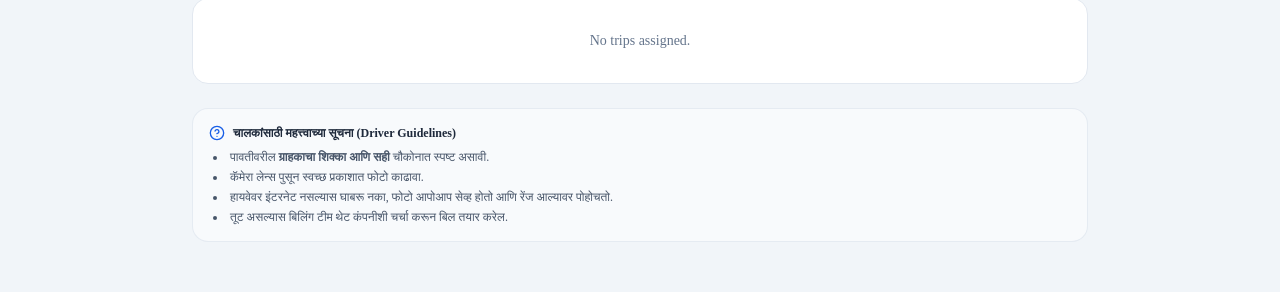
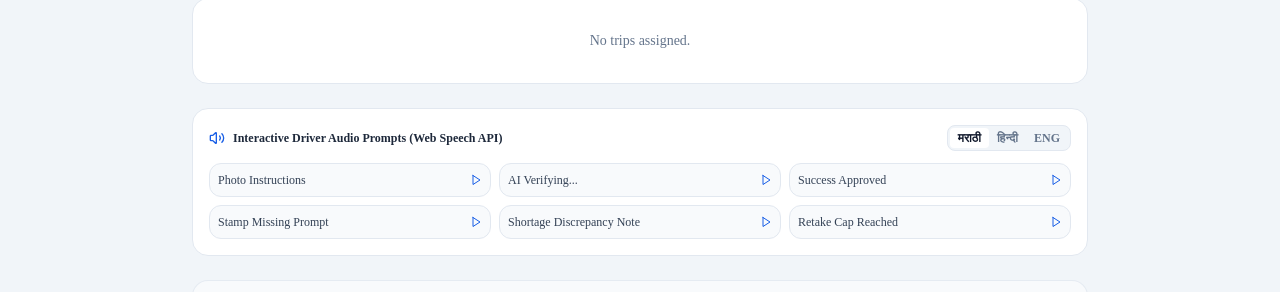
Before and after one commit to rohitt2008/DeliverIQ, a Next.js app: page /driver in a window 1280 px wide. Shown: the part 295-587 px from the top of the page. Built offline with nearby package versions, Linux system fonts and the light colour scheme; no server answers; the database is empty.

Commit message:
add voice prompt tester

```diff
--- a/src/app/driver/page.tsx
+++ b/src/app/driver/page.tsx
@@ -3,6 +3,7 @@
 import React, { useState, useEffect } from 'react';
 import { Truck, AlertCircle, CheckCircle2, ChevronRight, HelpCircle, PhoneCall, Sparkles } from 'lucide-react';
 import DriverCaptureView, { DriverTripData } from '@/components/DriverCaptureView';
+import AudioVoiceTester from '@/components/AudioVoiceTester';
 
 export default function DriverPage() {
   const [trips, setTrips] = useState<DriverTripData[]>([]);
@@ -142,6 +143,9 @@ export default function DriverPage() {
           </div>
         )}
 
+        {/* Audio Voice Tester for Reviewer Demonstration */}
+        <AudioVoiceTester />
+
         {/* Driver Quick Tips Accordion */}
         <div className="bg-slate-50 rounded-2xl p-4 border border-slate-200/80 text-xs text-slate-600 space-y-2">
           <div className="flex items-center gap-2 font-bold text-slate-800">
--- /dev/null
+++ b/src/components/AudioVoiceTester.tsx
@@ -0,0 +1,76 @@
+'use client';
+
+import React, { useState } from 'react';
+import { Volume2, Play, Check } from 'lucide-react';
+import { speakPrompt, VOICE_PROMPTS, VoiceLanguage } from './VoiceGuide';
+
+export default function AudioVoiceTester() {
+  const [lang, setLang] = useState<VoiceLanguage>('mr');
+  const [activeKey, setActiveKey] = useState<string | null>(null);
+
+  const prompts = [
+    { key: 'takePhotoGuide', label: 'Photo Instructions' },
+    { key: 'analyzingPhoto', label: 'AI Verifying...' },
+    { key: 'successVerified', label: 'Success Approved' },
+    { key: 'stampMissingRetake', label: 'Stamp Missing Prompt' },
+    { key: 'shortageNoted', label: 'Shortage Discrepancy Note' },
+    { key: 'retakeLimitReached', label: 'Retake Cap Reached' },
+  ] as const;
+
+  const handlePlay = (key: any) => {
+    setActiveKey(key);
+    speakPrompt(key, lang);
+    setTimeout(() => setActiveKey(null), 2500);
+  };
+
+  return (
+    <div className="bg-white rounded-2xl p-4 border border-slate-200 shadow-xs space-y-3">
+      <div className="flex items-center justify-between">
+        <div className="flex items-center gap-2">
+          <Volume2 className="w-4 h-4 text-brand-600" />
+          <h3 className="font-extrabold text-xs text-slate-800">
+            Interactive Driver Audio Prompts (Web Speech API)
+          </h3>
+        </div>
+
+        <div className="flex items-center bg-slate-100 rounded-lg p-0.5 border border-slate-200 text-xs">
+          <button
+            onClick={() => setLang('mr')}
+            className={`px-2 py-0.5 rounded font-bold ${lang === 'mr' ? 'bg-white text-slate-900 shadow-xs' : 'text-slate-500'}`}
+          >
+            मराठी
+          </button>
+          <button
+            onClick={() => setLang('hi')}
+            className={`px-2 py-0.5 rounded font-bold ${lang === 'hi' ? 'bg-white text-slate-900 shadow-xs' : 'text-slate-500'}`}
+          >
+            हिन्दी
+          </button>
+          <button
+            onClick={() => setLang('en')}
+            className={`px-2 py-0.5 rounded font-bold ${lang === 'en' ? 'bg-white text-slate-900 shadow-xs' : 'text-slate-500'}`}
+          >
+            ENG
+          </button>
+        </div>
+      </div>
+
+      <div className="grid grid-cols-2 sm:grid-cols-3 gap-2 text-xs">
+        {prompts.map((p) => (
+          <button
+            key={p.key}
+            onClick={() => handlePlay(p.key)}
+            className={`p-2 rounded-xl border text-left flex items-center justify-between transition ${
+              activeKey === p.key
+                ? 'bg-brand-50 border-brand-500 text-brand-900 font-bold'
+                : 'bg-slate-50 hover:bg-slate-100 border-slate-200 text-slate-700'
+            }`}
+          >
+            <span className="truncate pr-1">{p.label}</span>
+            <Play className="w-3 h-3 text-brand-600 shrink-0" />
+          </button>
+        ))}
+      </div>
+    </div>
+  );
+}
```
